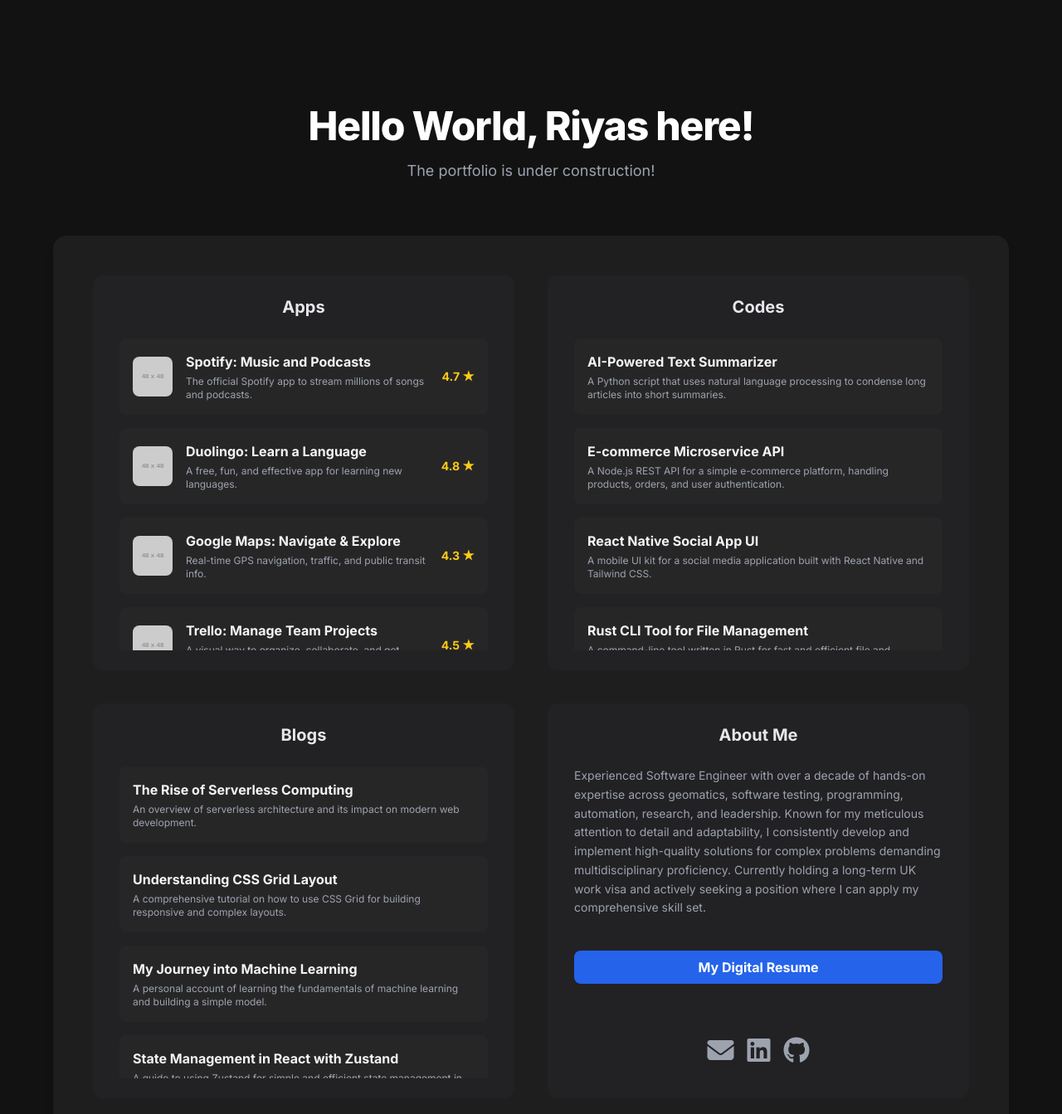
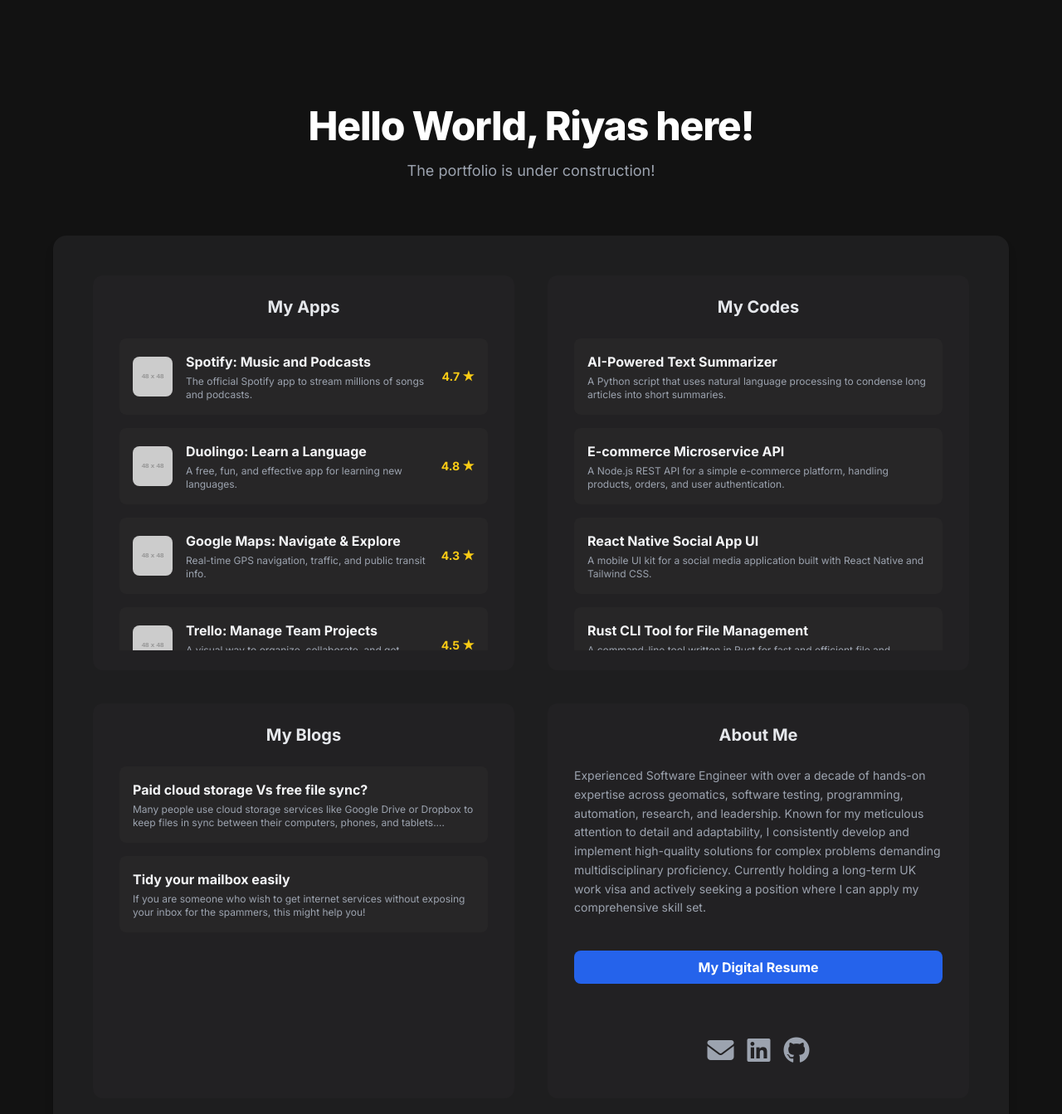
Before and after one commit to riyasmjgeo/portfolio, a plain HTML site: page index.html in a window 1280 px wide. Shown: the top 1343 px of the page at 83% size. Drawn offline with nearby package versions, Linux system fonts and the light colour scheme; placeholder pictures from the web are drawn by us.

Commit message:
added blogs to website

```diff
--- a/index.html
+++ b/index.html
@@ -33,7 +33,7 @@
     <div class="grid grid-cols-1 sm:grid-cols-2 gap-8 md:gap-10">
         <!-- Tile 1: Apps -->
         <div class="bg-[#222123] rounded-xl p-6 sm:h-auto transition-transform transform hover:scale-105 hover:shadow-2xl">
-            <h3 class="text-lg sm:text-xl font-bold mb-4 text-gray-200 text-center">Apps</h3>
+            <h3 class="text-lg sm:text-xl font-bold mb-4 text-gray-200 text-center">My Apps</h3>
             <div id="apps-content" class="flex flex-col space-y-4 overflow-y-auto h-96 scroll-container p-2">
                 <!-- Apps content will be populated by JavaScript -->
             </div>
@@ -41,7 +41,7 @@
 
         <!-- Tile 2: Codes -->
         <div class="bg-[#222123] rounded-xl p-6 sm:h-auto transition-transform transform hover:scale-105 hover:shadow-2xl">
-            <h3 class="text-lg sm:text-xl font-bold mb-4 text-gray-200 text-center">Codes</h3>
+            <h3 class="text-lg sm:text-xl font-bold mb-4 text-gray-200 text-center">My Codes</h3>
             <div id="codes-content" class="flex flex-col space-y-4 overflow-y-auto h-96 scroll-container p-2">
                 <!-- Codes content will be populated by JavaScript -->
             </div>
@@ -49,7 +49,7 @@
 
         <!-- Tile 3: Blogs -->
         <div class="bg-[#222123] rounded-xl p-6 sm:h-auto transition-transform transform hover:scale-105 hover:shadow-2xl">
-            <h3 class="text-lg sm:text-xl font-bold mb-4 text-gray-200 text-center">Blogs</h3>
+            <h3 class="text-lg sm:text-xl font-bold mb-4 text-gray-200 text-center">My Blogs</h3>
             <div id="blogs-content" class="flex flex-col space-y-4 overflow-y-auto h-96 scroll-container p-2">
                 <!-- Blogs content will be populated by JavaScript -->
             </div>
--- a/script.js
+++ b/script.js
@@ -16,11 +16,8 @@ const items = {
         { name: 'Kubernetes Deployment with Helm', url: '#', description: 'A collection of Helm charts and Kubernetes manifests for deploying a microservice-based application.' },
     ],
     blogs: [
-        { name: 'The Rise of Serverless Computing', url: '#', description: 'An overview of serverless architecture and its impact on modern web development.' },
-        { name: 'Understanding CSS Grid Layout', url: '#', description: 'A comprehensive tutorial on how to use CSS Grid for building responsive and complex layouts.' },
-        { name: 'My Journey into Machine Learning', url: '#', description: 'A personal account of learning the fundamentals of machine learning and building a simple model.' },
-        { name: 'State Management in React with Zustand', url: '#', description: 'A guide to using Zustand for simple and efficient state management in React applications.' },
-        { name: 'Building a Portfolio with Tailwind CSS', url: '#', description: 'Tips and tricks for creating a beautiful and responsive personal website using Tailwind CSS.' }
+        { name: 'Paid cloud storage Vs free file sync?', url: './Blogs/syncthing.html', description: "Many people use cloud storage services like Google Drive or Dropbox to keep files in sync between their computers, phones, and tablets. However, this isn't always the most efficient or secure solution." },
+        { name: 'Tidy your mailbox easily', url: './Blogs/tidy_mailbox_easily.html', description: "If you are someone who wish to get internet services without exposing your inbox for the spammers, this might help you!" },
     ]
 };
 
```
